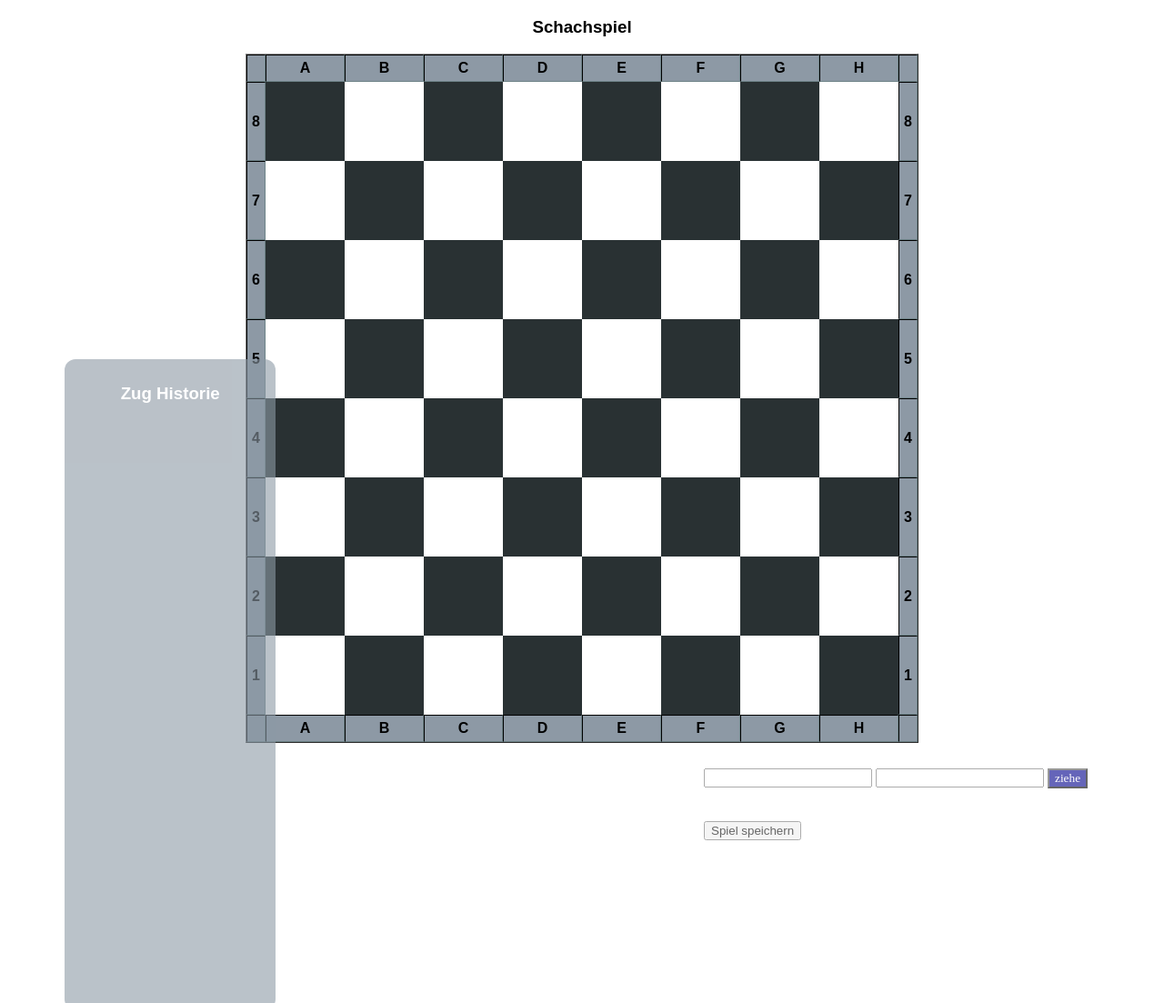
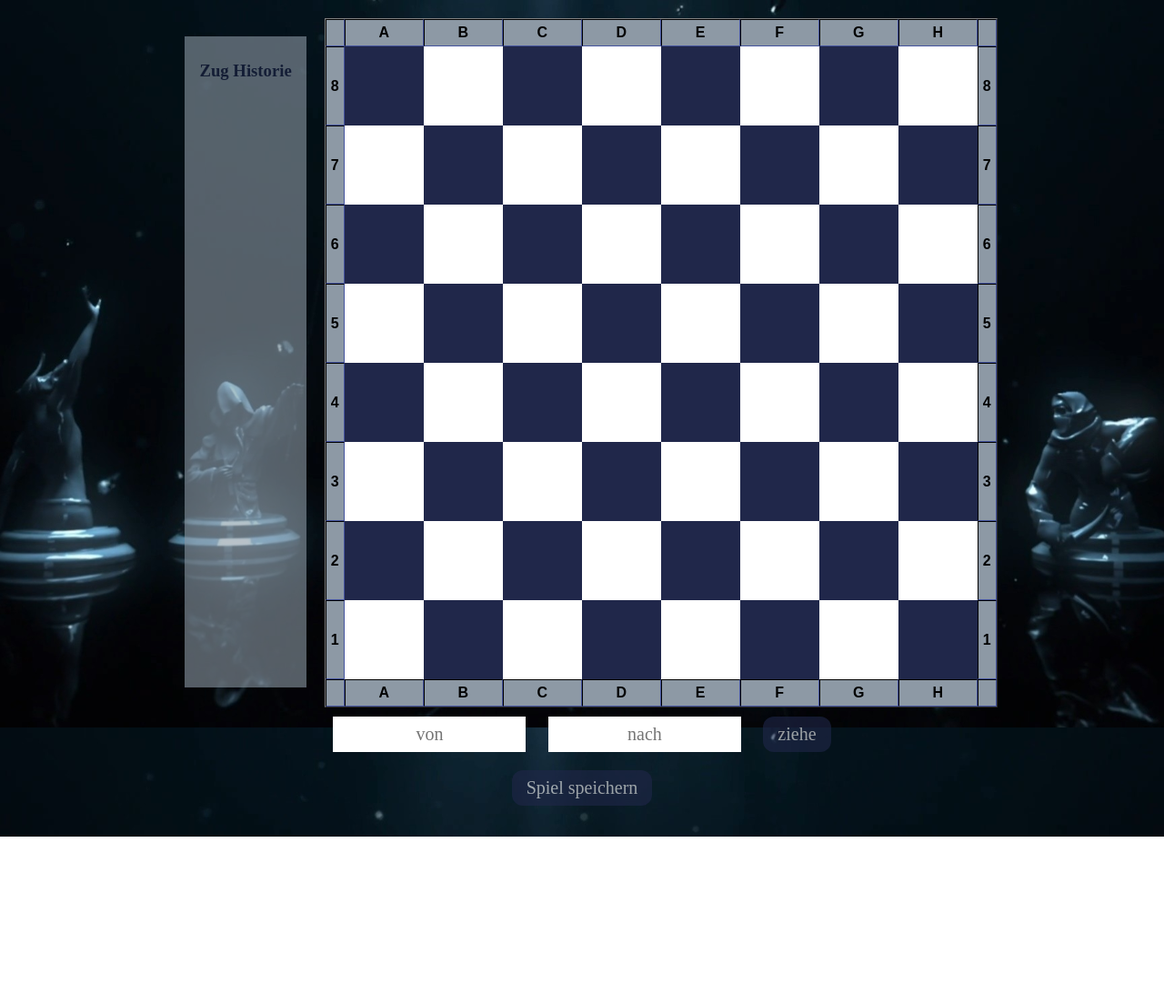
Before and after one commit to HunterZ1994/WEB_03, a website: page ZugPrototype/html/spielbrett.html in a window 1280 px wide. Shown: the top 1103 px of the page at 91% size. After the commit the page ends 920 px from the top, so only its background shows below. Drawn offline with Linux system fonts and the light colour scheme.

Commit message:
new design

```diff
--- a/ZugPrototype/html/spielbrett.html
+++ b/ZugPrototype/html/spielbrett.html
@@ -4,7 +4,6 @@
 <head>
   <link rel="stylesheet" href="/CSS/spielbrettstyle.css">
     <meta charset="UTF-8">
-    <meta http-equiv="refresh" content="100">
     <title>Spielbrett</title>
     <script>function dragMe(id){
 
@@ -16,28 +15,23 @@
             window.location = '/render?ID='+id;
             }
         }
-
-        function openStaticoccupancy(zugNummer){
-            var url = "/alteBelegung/" + "?zugNummer="+zugNummer;
-            window.open(url,
-                         'newwindow',
-                         'directories=0,titlebar=0,toolbar=0,location=0,status=0,menubar=0,scrollbars=no,resizable=no, width=900,height=900');
-              return false;
-            console.log(url);
-        }
     </script>
 </head>
 
-<body background="./img/brettBild1.jpg">
+<body >
 
 <!---<audio id ="audio" controls autoplay hidden loop>
       <source src="./music/Shit.mp3" type="audio/mpeg">
     <source src="./music/Epic.mp3" type="audio/mpeg">
 </audio> --->
 
-<div id ="brett">
 
-    <h3 id="titel" >Schachspiel</h3>
+<div class="brett">
+
+    <div class="historie" id="zugHistorie">
+        <h3>Zug Historie</h3>
+    </div>
+
     <table border="full" id="brettTable">
         <tr>
             <th></th>
@@ -159,30 +153,22 @@
         <th></th>
     </table>
 
+         <form action="/ziehe" method="GET" >
+             <input type="text" placeholder="von" name="von" >
+             <input type="text" placeholder="nach" name="nach">
+        <input class="button"  type="submit" value="ziehe">
+        </form>
+
+
+        <form action="/speichernSpiel" method="GET"  >
+            <input class="button"  type="submit" value="Spiel speichern">
+        </form>
+
+
 </div>
-
-<div id="button">
-
-    <div id="zieheB">
-         <form action="/ziehe" method="GET" class="button" >
-             <input type="text" name="von" >
-             <input type="text" name="nach">
-        <input id ="ziehe" type="submit" value="ziehe">
-        </form>
-    </div>
 
 
 
-    <div id ="saveB">
-        <form action="/speichernSpiel" method="GET" class="button" >
-            <input type="submit" value="Spiel speichern">
-        </form>
-    </div>
-
-</div>
-<div id="zugHistorie">
-    <h3 >Zug Historie</h3>
-</div>
 </body>
 
 </html>
--- a/ZugPrototype/public/CSS/indexStyle.css
+++ b/ZugPrototype/public/CSS/indexStyle.css
@@ -7,52 +7,36 @@ html {
   text-align: center;
 }
 h1{
-  margin-left: 45%;
-  margin-right: 45%;
+margin-top: 25px;
   text-align: center;
-   background-color: #8d99a5; /
-  background-color: rgba(141, 153, 165, 0.63);
+  /* background-color: #8d99a5; */
+  background-color: rgba(32, 39, 74, 0.8);
   border: none;
   color: white;
-  padding: 8px 16px;
-  / opacity: 25%; /
+  padding: 20px 16px;
+  /* opacity: 25%; */
   text-align: center;
-  font-size: 25px;
-  margin: 4px 2px;
+  font-size: 50px;
+
   text-decoration: none;
   border-radius: 12px;
   font-family: "Early GameBoy";
 }
-/
-body {
-  right: auto;
-  left: auto;
-  margin: auto;
-}
-/
-/
-#settings {
-  margin-left: 45%;
-  margin-right: 45%;
-  margin-top: 15%;
-  margin-bottom: 15%;
-}
-
 
 .button{
   font-family: "Early GameBoy";
   display: inline-block;
   border-radius: 12px;
-  background-color: #241125;
+  background-color: #20274A;
   border: none;
   color: #FFFFFF;
-  font-size: 30px;
+  font-size: 20px;
   text-align: center;
   padding: 20px;
   width: 200px;
   transition: all 0.5s;
   cursor: pointer;
-  margin: 10px;
+  margin: auto;
 }
 .button span {
   cursor: pointer;
@@ -79,16 +63,18 @@ body {
 }
 
 input[type=text] {
+  text-align: center;
   background-color: white;
   border-radius: 12px;
-  color: #241125;
+  color: #20274A;
   font-family: "Early GameBoy";
   border: none;
-  width: 15%;
+  width: 170px;
   padding: 12px 20px ;
-  margin: auto;
+  margin-top: 50px;
   font-size: 20px;
   text-decoration: none;
   position: relative;
   display: inline-block;
+
 }
--- /dev/null
+++ b/ZugPrototype/public/CSS/siegStyle.css
@@ -0,0 +1,56 @@
+html {
+    background: url("/img/winning.jpg") no-repeat center center fixed;
+    -webkit-background-size: cover;
+    -moz-background-size: cover;
+    -o-background-size: cover;
+    background-size: cover;
+    text-align: center;
+}
+body{
+    display: inline-block; margin: 20px;
+}
+.win{
+    margin: 50px;
+    text-align: center;
+    background-color: rgba(40, 60, 70, 0.7);
+    color: yellow;
+    text-align: center;
+    font-size: 50px;
+    text-decoration: none;
+    border-radius: 12px;
+    font-family: "Early GameBoy";
+    position: absolute;
+    right: 0px;
+    width: 900px;
+    padding: 10px;
+}
+
+.button{
+    font-family: "Early GameBoy";
+    border-radius: 12px;
+    background-color: yellow;
+    border: none;
+    color: rgba(40, 60, 70, 1);
+    font-size: 50px;
+    text-align: center;
+    padding: 20px;
+    width: 900px;
+    right: 0;
+    margin: 10px;
+    overflow: auto;
+    cursor: pointer;
+    transition: none;
+    opacity: 0.6;
+
+}
+.button:hover{opacity: 1}
+
+.wrapper{
+    margin: 50px;
+    text-align: center;
+    position: absolute;
+    right: 10px;
+    width: 900px;
+    padding: 10px;
+    top: 220px;
+}
--- a/ZugPrototype/public/CSS/spielbrettstyle.css
+++ b/ZugPrototype/public/CSS/spielbrettstyle.css
@@ -1,9 +1,18 @@
+html {
+    background: url("/img/brettBild1.jpg") no-repeat center center fixed;
+    -webkit-background-size: cover;
+    -moz-background-size: cover;
+    -o-background-size: cover;
+    background-size: cover;
+    text-align: center;
+}
+body{
+    display: inline-block; margin: 20px;
+}
 *{
     font-family:  arial;
 }
   table{
-    margin-left: auto;
-    margin-right: auto;
   border-spacing: 0px;
 
     }
@@ -17,82 +26,91 @@
 
   }
   th{
-background-color: #8d99a5;
+    background-color: #8d99a5;
     padding:5px;
-    border-color:#293133;
+    border-color:#20274A;
   }
 
 
   .schwarz{
-    background-color: #293133;
-    border:5px solid #293133;
+    background-color: #20274A;
+    border:5px solid #20274A;
   }
   .weiss{
     background-color: white;
     border:5px solid white;
   }
-form{
-  margin-left: 750px;
-  margin-top: 20px;
+
+h3{
+    font-family: "Early GameBoy";
 }
 
-#ziehe{
-  font-family: "Early GameBoy";
-  color: white;
-  background-color: darkblue;
+
+.brett{
+    text-align: center;
+    position: center;
+    float: left;
+
 }
-#save{
+
+input[type=text] {
+    display: inline-block;
+    text-align: center;
+    background-color: white;
+    color: #20274A;
     font-family: "Early GameBoy";
-    color: white;
-    background-color: darkblue;
-}
-#brett{
-  text-align: center;
-
-  margin-left: auto;
-  margin-right: auto;
+    border: none;
+    width: 180px;
+    padding: 8px 16px;
+    margin: 10px;
+    font-size: 20px;
+    text-decoration: none;
+    position: relative;
 
 
 }
 
-#zugHistorie{
-  color: white;
-  size: 20px;
-  margin-top: -42.5%;
-  margin-left: 5%;
+.historie {
+    display: inline-block;
+    margin: 20px;
+    float: left;
 }
 
 .button{
+    display: inline-block;
+    margin: 10px;
     border: none;
     color: white;
+    background-color: #20274A;
     padding: 8px 16px;
     text-align: center;
-    font-size: 16px;
+    font-size: 20px;
     opacity: 0.6;
     transition: 0.3s;
-    display: inline-block;
     text-decoration: none;
     cursor: pointer;
     border-radius: 12px;
     font-family: "Early GameBoy";
+}
 
+.button_pos{
+    width: auto;
+    padding: auto;
+    margin: auto;
 }
+
 .button:hover {opacity: 1
 }
+
+
 #zugHistorie {
   background-color: #8d99a5;
   padding: 8px 16px;
   text-align: center;
   font-size: 16px;
-  margin: 4px 2px;
   opacity: 0.6;
   transition: 0.3s;
-border-radius: 12px;
-
-  color: white;
-  margin-top: -42.5%;
-  margin-left: 5%;
-  width: 200px;
+  color: #20274A;
   height: 700px;
   overflow-y: scroll;
 }
```
Also changed, not shown: ZugPrototype/api/Game.js (+3 -4 lines), ZugPrototype/html/Sieg.html (+6 -3 lines), ZugPrototype/html/index.html (+1 -1 lines), ZugPrototype/public/img/T_S.png, ZugPrototype/public/img/chess-header.jpg (added), ZugPrototype/public/img/winning.jpg (added), 2 other files.
